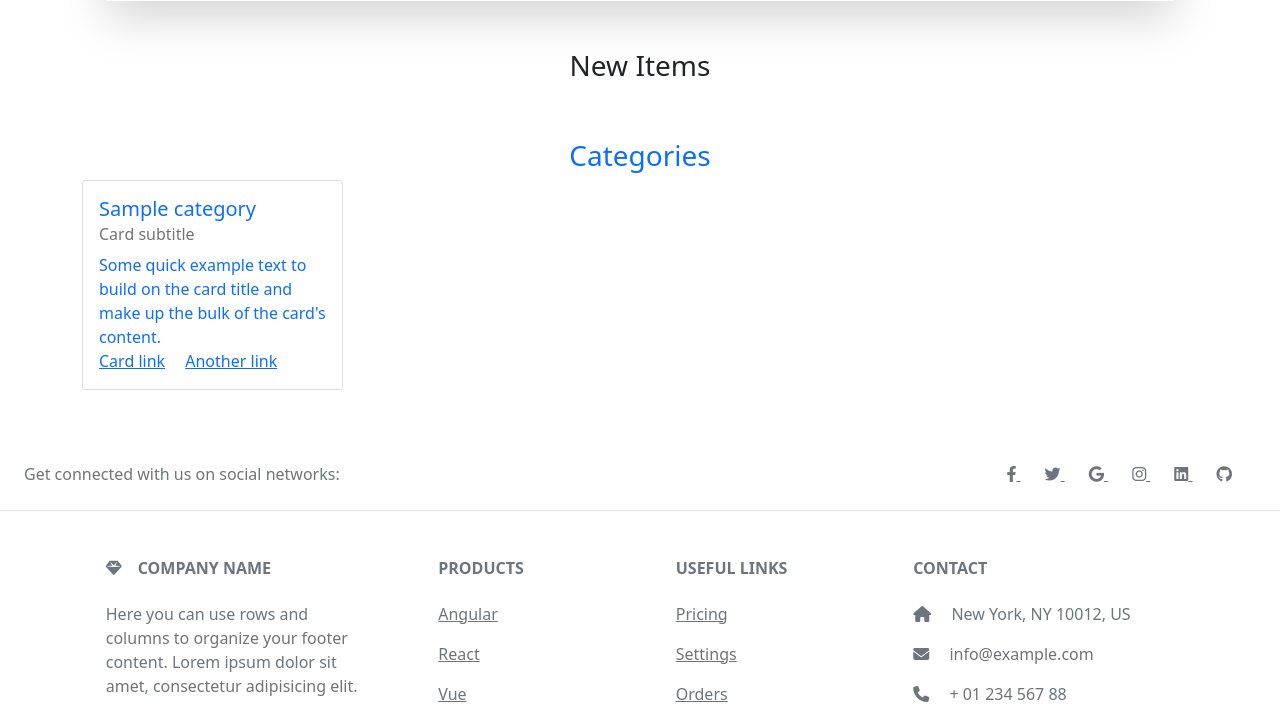
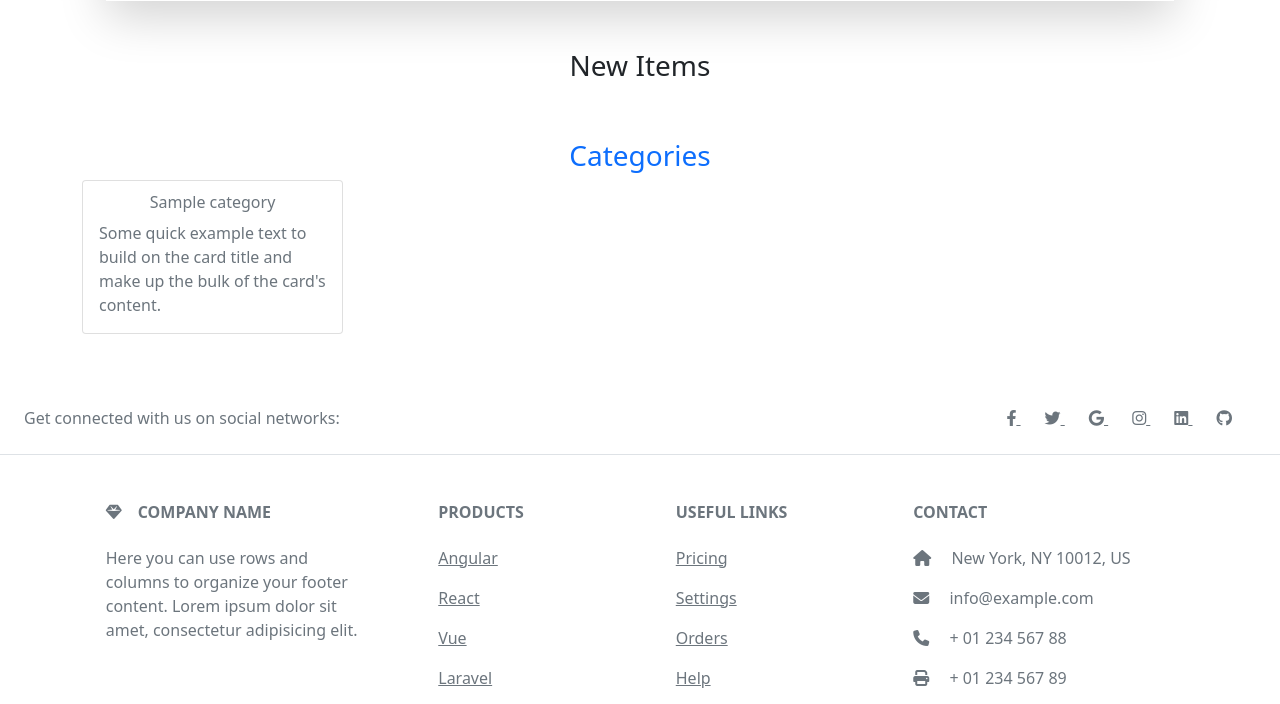
Before and after one commit to rcoffie/classify, a Django app: page / in a window 1280 px wide. Shown: the part 344-1048 px from the top of the page. Run offline with Django 3.2, Linux system fonts and the light colour scheme; tables that the repository leaves empty hold one stand-in row (values such as "Sample post"); some libraries are stand-ins or nearby versions.

Commit message:
displaying category on home page

```diff
--- a/core/templates/pages/home.html
+++ b/core/templates/pages/home.html
@@ -54,11 +54,8 @@
       <a href="" class="text-decoration-none">
         <div class="card">
             <div class="card-body">
-              <h5 class="card-title">{{each.name}}</h5>
-              <h6 class="card-subtitle mb-2 text-muted">Card subtitle</h6>
-              <p class="card-text">Some quick example text to build on the card title and make up the bulk of the card's content.</p>
-              <a href="#" class="card-link">Card link</a>
-              <a href="#" class="card-link">Another link</a>
+              <h6 class="card-subtitle mb-2 text-muted text-center">{{each.name}}</h6>
+              <p class="card-text text-muted">Some quick example text to build on the card title and make up the bulk of the card's content.</p>
             </div>
           </div>
         </a>
```
